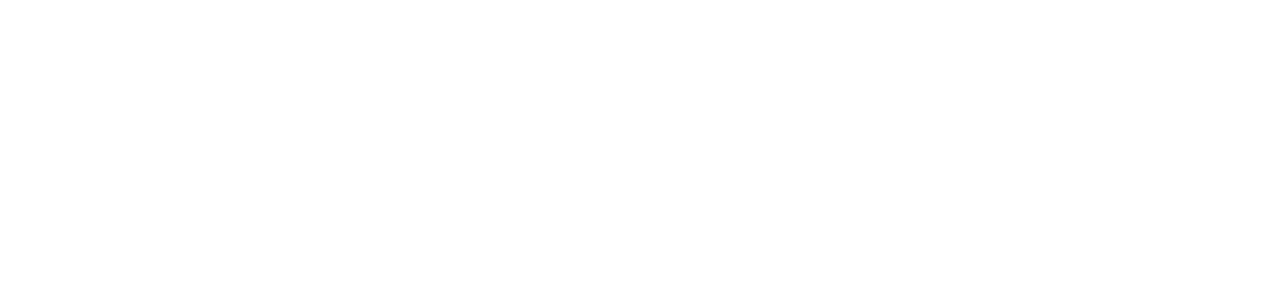
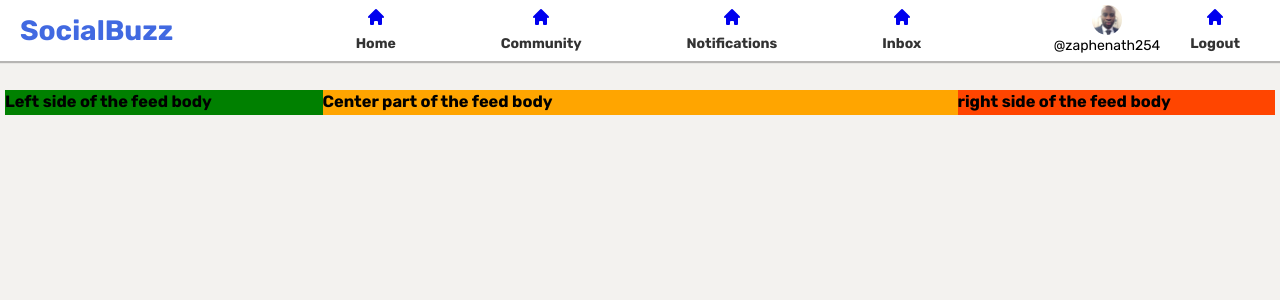
Before and after one commit to codeme254/SocialBuzz-Frontend, a React (Vite) app: page /feed in a window 1280 px wide. Before the commit this address had no page. Shown: the top 300 px of the page. Built offline with nearby package versions, Linux system fonts and the light colour scheme.

Commit message:
start developing the feed page

```diff
--- a/package.json
+++ b/package.json
@@ -12,6 +12,7 @@
   "dependencies": {
     "react": "^18.2.0",
     "react-dom": "^18.2.0",
+    "react-icons": "^4.10.1",
     "react-router-dom": "^6.14.1",
     "react-spinners": "^0.13.8"
   },
--- a/src/App.css
+++ b/src/App.css
@@ -21,7 +21,9 @@
 #root {
   max-width: 1600px;
   margin: 0 auto;
-  padding: 0 1rem;
+  padding: 0 0.5rem;
+  position: relative;
+  min-height: 100vh;
 }
 
 :root {
@@ -41,6 +43,7 @@
 
 body {
   font-size: 1.4rem;
+  background-color: #f3f2ef;
 }
 
 .form-group {
--- a/src/App.jsx
+++ b/src/App.jsx
@@ -2,6 +2,7 @@
 import { BrowserRouter, Routes, Route } from "react-router-dom";
 import Home from "./Pages/Home/Home";
 import Login from "./Pages/Login/Login";
+import Feed from "./Pages/Feed/Feed";
 
 function App() {
   return (
@@ -10,6 +11,7 @@
         <Routes>
           <Route path="/" element={<Home />} />
           <Route path="/login" element={<Login />} />
+          <Route path="/feed" element={<Feed />} />
         </Routes>
       </BrowserRouter>
     </>
--- /dev/null
+++ b/src/Pages/Feed/Feed.css
@@ -0,0 +1,20 @@
+.feed__container {
+  margin-top: 9rem;
+}
+
+.feed__body {
+  display: grid;
+  grid-template-columns: 0.25fr 0.5fr 0.25fr;
+}
+
+.feed__body--left {
+  background-color: green;
+}
+
+.feed__body--center {
+  background-color: orange;
+}
+
+.feed__body--right {
+  background-color: orangered;
+}
--- /dev/null
+++ b/src/Pages/Feed/Feed.jsx
@@ -0,0 +1,21 @@
+import Nav from "../../components/Nav/Nav";
+import "./Feed.css";
+const Feed = () => {
+  return (
+    <div className="feed__container">
+      <Nav />
+      <div className="feed__body">
+        <div className="feed__body--left">
+          <h3>Left side of the feed body</h3>
+        </div>
+        <div className="feed__body--center">
+          <h3>Center part of the feed body</h3>
+        </div>
+        <div className="feed__body--right">
+          <h3>right side of the feed body</h3>
+        </div>
+      </div>
+    </div>
+  );
+};
+export default Feed;
--- /dev/null
+++ b/src/components/Nav/LinkIcon.jsx
@@ -0,0 +1,12 @@
+import { Link } from "react-router-dom";
+
+const LinkIcon = ({ label, icon, to }) => {
+  return (
+    <Link to={to} className="header__link">
+      <span>{icon}</span>
+      <p className="header__link--label">{label}</p>
+    </Link>
+  );
+};
+
+export default LinkIcon;
--- /dev/null
+++ b/src/components/Nav/Nav.css
@@ -0,0 +1,81 @@
+.header {
+  display: flex;
+  align-items: center;
+  padding: 0.5rem 2rem;
+  box-shadow: 1px 1px 1px 1px rgba(0, 0, 0, 0.25);
+  position: fixed;
+  top: 0;
+  right: 0;
+  width: 100%;
+  z-index: 1000000;
+  background-color: #ffffff;
+}
+
+.logo {
+  color: var(--color-primary);
+  margin-right: 5rem;
+}
+
+.header__nav-list {
+  display: flex;
+  align-items: center;
+}
+
+.header__nav {
+  display: flex;
+  justify-content: space-between;
+  align-items: center;
+  flex-grow: 1;
+}
+
+.header__nav--center {
+  flex-grow: 1;
+  display: flex;
+  justify-content: space-around;
+  padding: 0 8rem;
+}
+
+.header__link,
+.header__link:visited {
+  text-decoration: none;
+  display: flex;
+  flex-direction: column;
+  justify-content: center;
+  align-items: center;
+  padding: 0 2rem;
+}
+
+.header__link svg {
+  --size: 2rem;
+  width: var(--size);
+  height: var(--size);
+}
+
+.header__link--label {
+  font-size: 1.4rem;
+  color: #333;
+  text-transform: capitalize;
+  font-weight: bold;
+}
+
+.item-center-full {
+  display: flex;
+  flex-direction: column;
+  justify-content: center;
+  align-items: center;
+  margin-right: 1rem;
+}
+
+.header__image {
+  --size: 3rem;
+  width: var(--size);
+  height: var(--size);
+}
+
+.header__image--img {
+  width: 100%;
+  height: 100%;
+  display: block;
+  object-fit: cover;
+  border-radius: 50%;
+}
--- /dev/null
+++ b/src/components/Nav/Nav.jsx
@@ -0,0 +1,45 @@
+import { HiHome } from "react-icons/hi";
+import LinkIcon from "./LinkIcon";
+import userImage from "../../assets/Images/user-image.jpg";
+import "./Nav.css";
+
+const Nav = () => {
+  return (
+    <header className="header">
+      <h1 className="logo">SocialBuzz</h1>
+      <nav className="header__nav">
+        <ol className="header__nav-list header__nav--center">
+          <li className="header__nav--link-item">
+            <LinkIcon icon={<HiHome />} label="home" />
+          </li>
+          <li className="header__nav--link-item">
+            <LinkIcon icon={<HiHome />} label="community" />
+          </li>
+          <li className="header__nav--link-item">
+            <LinkIcon icon={<HiHome />} label="notifications" />
+          </li>
+          <li className="header__nav--link-item">
+            <LinkIcon icon={<HiHome />} label="inbox" />
+          </li>
+        </ol>
+        <ol className="header__nav-list header__nav--right">
+          <li className="header__nav--right-item item-center-full">
+            <div className="header__image">
+              <img
+                src={userImage}
+                alt="user profile photo"
+                className="header__image--img"
+              />
+            </div>
+            <p className="header__nav-right--username">@zaphenath254</p>
+          </li>
+          <li className="header__nav--link-item">
+            <LinkIcon icon={<HiHome />} label="logout" />
+          </li>
+        </ol>
+      </nav>
+    </header>
+  );
+};
+
+export default Nav;
```
Also changed, not shown: 1 other file (tests, documents, lock files or other folders).
